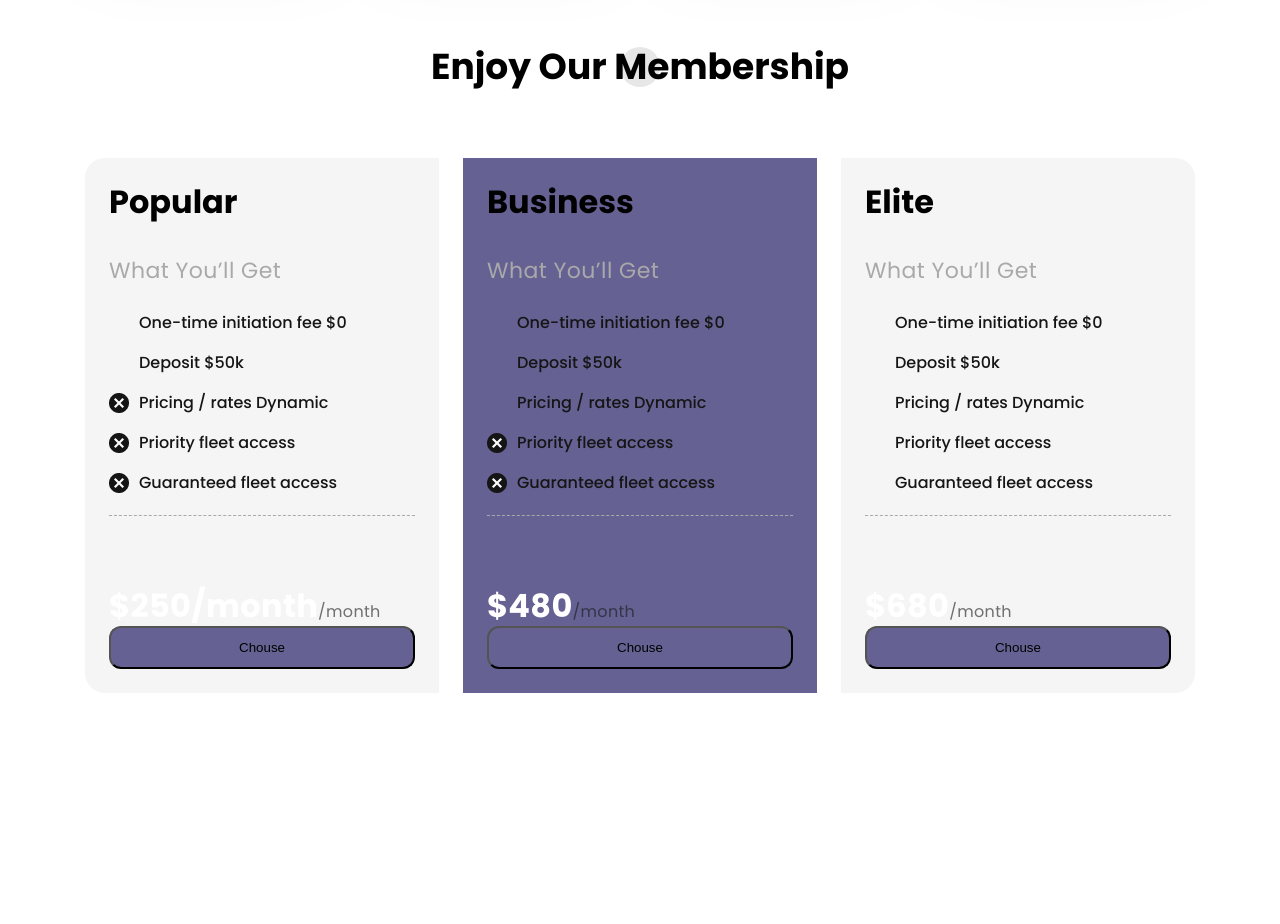
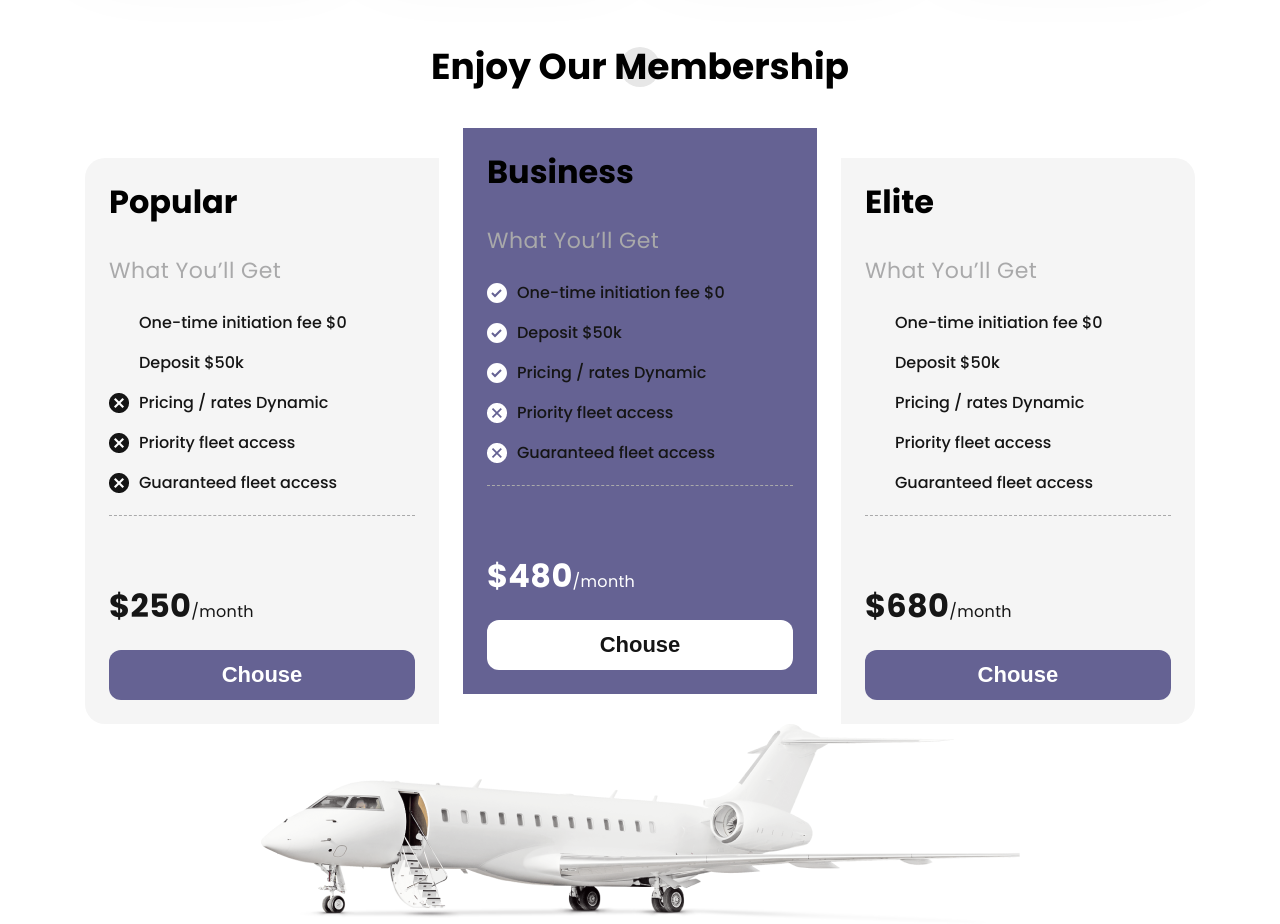
Before and after one commit to Wolfik-masha-html/Dog-plane, a plain HTML site: page index.html in a window 1280 px wide. Shown: the part 3500-4424 px from the top of the page. Before the commit the page ends 4193 px from the top, so only its background shows below. Drawn offline with Linux system fonts and the light colour scheme.

Commit message:
added footer

```diff
--- a/css/style.css
+++ b/css/style.css
@@ -366,7 +366,6 @@ section {
     display: flex;
     gap: 24px;
 }
-
 .membership-item {
     flex-basis: calc((100% - 48px) / 3);
     padding: 24px;
@@ -375,6 +374,12 @@ section {
 
 .membership-item:nth-child(2) {
     background: #656293;
+    transform: translateY(-30px);
+}
+
+.membership-item:nth-child(2) button {
+    background-color: white;
+    color: #151515;
 }
 
 .membership-item:first-child {
@@ -385,6 +390,11 @@ section {
     border-radius: 0px 20px 20px 0px;
 
 }
+
+.membership-item:nth-child(2) .price {
+    color:white ;
+}
+
 
 .membership-item h3 {
     font-weight: 700;
@@ -445,12 +455,13 @@ section {
 
 .price{
     padding-top: 70px;
+    color: #161616;
 }
 
 .number{font-weight: 700;
     font-size: 32px;
     line-height: 40px;
-    color: #FFFFFF;
+
 }
 
 .adventeges-button{
@@ -458,4 +469,21 @@ section {
     background: #656293;
     padding: 12px 16px;
     width: 100%;
+    color: white;
+    margin-top: 24px;
+    border: 0;
+    font-size: 22px;
+    font-weight: 600;
 }
+
+.membership-item:nth-child(2) .advantage-item.tick:before{
+    background-image: url(/images/white-tich.svg);
+}
+.membership-item:nth-child(2) .advantage-item.cross:before{
+    background-image: url(/images/white-cross.png);
+}
+
+
+.footer-image{
+    margin: 0 auto;
+}
--- a/index.html
+++ b/index.html
@@ -156,7 +156,8 @@
     <section class="membership">
       <div class="container">
         <h2>Enjoy our membership</h2>
-        <ul class="membership-list"> <li class="membership-item">
+        <ul class="membership-list">
+          <li class="membership-item">
             <h3>Popular</h3>
             <p class="membership-adventeges">What You’ll Get</p>
             <ul class="advantage-list">
@@ -166,7 +167,7 @@
               <li class="advantage-item cross">Priority fleet access </li>
               <li class="advantage-item cross">Guaranteed fleet access </li>
             </ul>
-        <p class="price"><span class="number">$250/month</span>/month</p>
+            <p class="price"><span class="number">$250</span>/month</p>
             <button class="adventeges-button">Chouse</button>
           </li>
           <li class="membership-item">
@@ -183,7 +184,7 @@
             <button class="adventeges-button">Chouse</button>
 
           </li>
-        <li  class="membership-item">
+          <li class="membership-item">
             <h3>Elite</h3>
             <p class="membership-adventeges">What You’ll Get</p>
             <ul class="advantage-list">
@@ -199,9 +200,14 @@
         </ul>
       </div>
     </section>
+
   </main>
 
-  <footer>
+  <footer class="footer">
+    <img class="footer-image"src="/images/plane-large 1.png" alt="">
+    <div class="footer-bottom">
+      <div class="footer-logo"></div>
+    </div>
   </footer>
 
 </body>
```
Also changed, not shown: images/plane-large 1.png (added), images/plane-logo-white.png (added), performance-plane-removebg-preview 1.png (deleted). Lines whose indentation alone changed are shown as unchanged.
